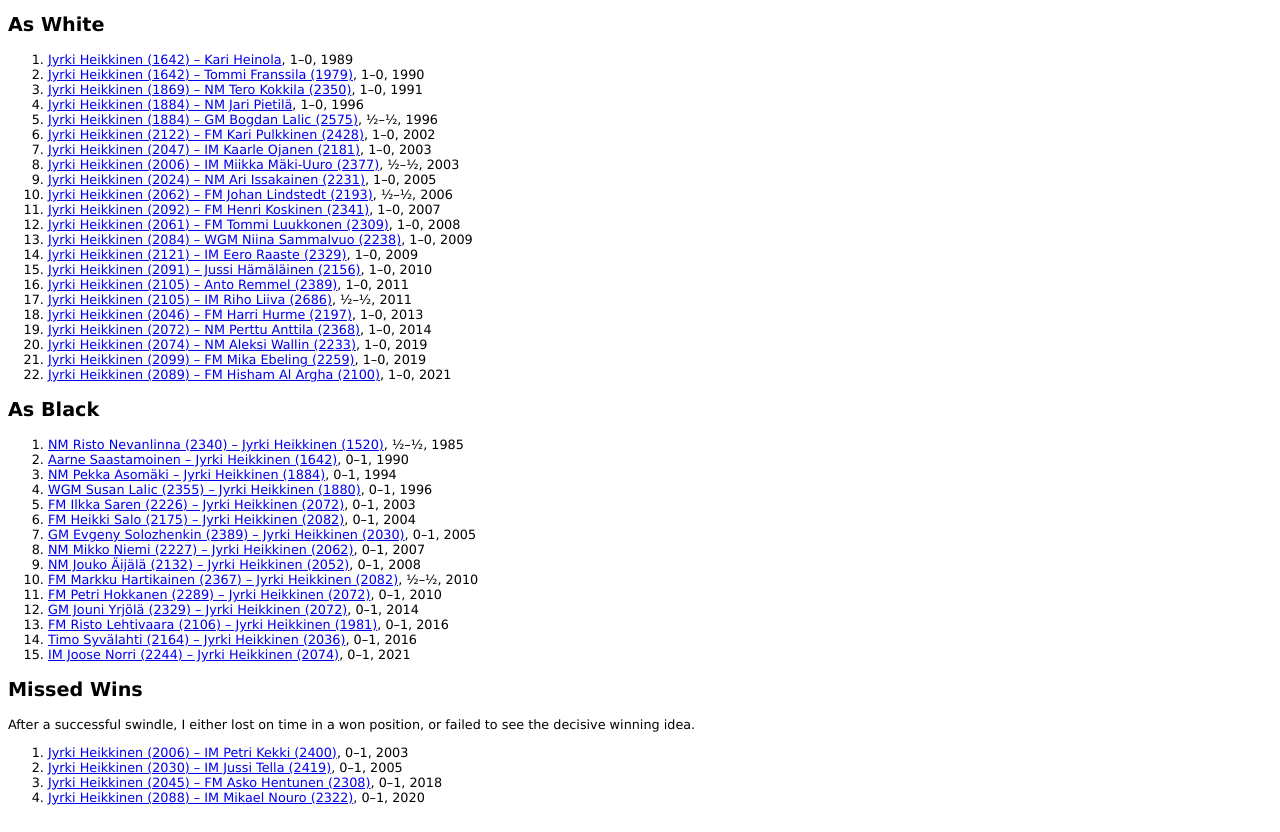
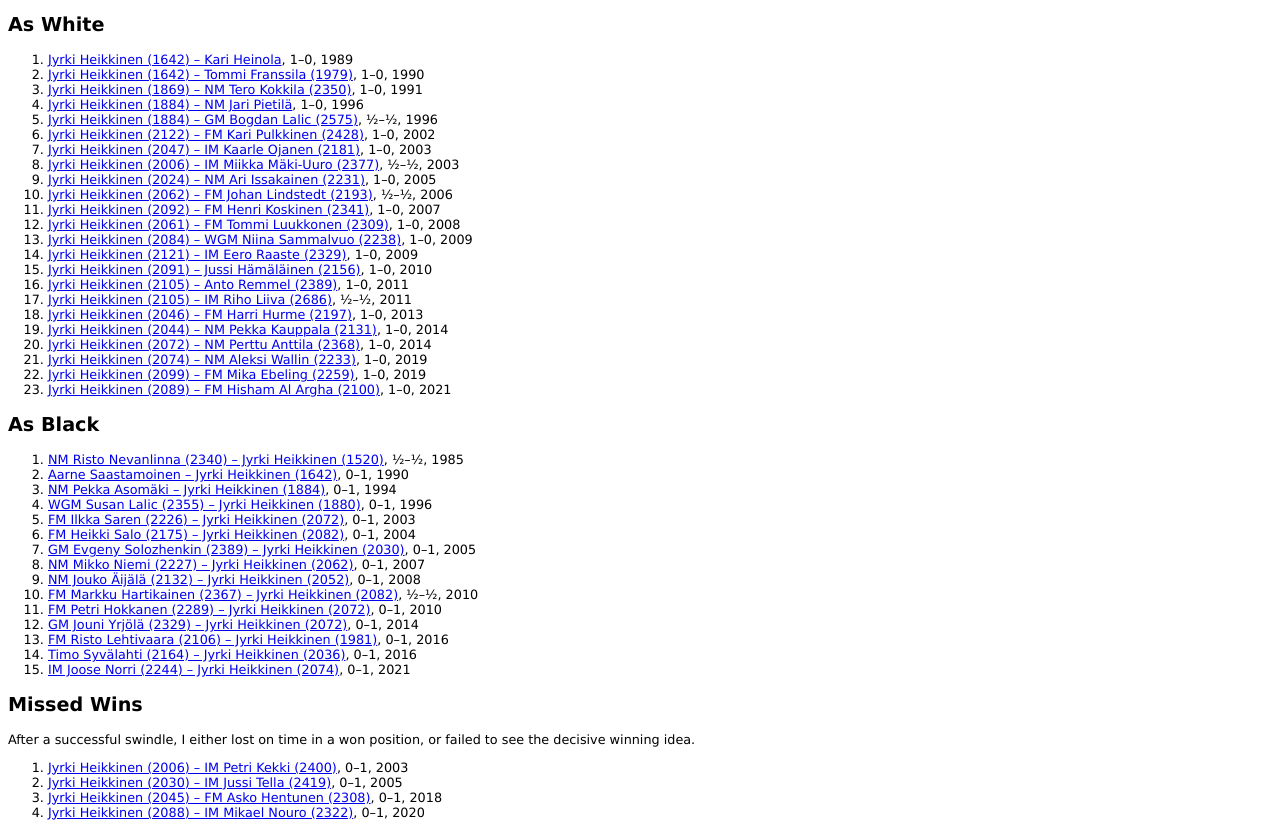
Before and after one commit to jyrheikk/jyrheikk.github.io, a plain HTML site: page swindles.html in a window 1280 px wide. Shown: the part 97-929 px from the top of the page. Drawn offline with Linux system fonts and the light colour scheme.

Commit message:
Update swindles.html

```diff
--- a/swindles.html
+++ b/swindles.html
@@ -34,6 +34,7 @@
   <li><a href="/pgn/bdg/pgn.html#pgn=bdg-misc|game=35">Jyrki Heikkinen (2105) – Anto Remmel (2389)</a>, 1–0, 2011</li>
   <li><a href="/pgn/bdg/pgn.html#pgn=langeheinecke|game=67">Jyrki Heikkinen (2105) – IM Riho Liiva (2686)</a>, ½–½, 2011</li>
   <li><a href="/pgn/bdg/pgn.html#pgn=euwe|game=52">Jyrki Heikkinen (2046) – FM Harri Hurme (2197)</a>, 1–0, 2013</li>
+  <li><a href="/pgn/ddg/pgn.html#pgn=ddg-kmoch|game=95">Jyrki Heikkinen (2044) – NM Pekka Kauppala (2131)</a>, 1–0, 2014</li>
   <li><a href="/pgn/gambits/pgn.html#pgn=staunton|game=37">Jyrki Heikkinen (2072) – NM Perttu Anttila (2368)</a>, 1–0, 2014</li>
   <li><a href="/pgn/other/pgn.html#pgn=pirc|game=51">Jyrki Heikkinen (2074) – NM Aleksi Wallin (2233)</a>, 1–0, 2019</li>
   <li><a href="/pgn/bdg/pgn.html#pgn=euwe|game=65">Jyrki Heikkinen (2099) – FM Mika Ebeling (2259)</a>, 1–0, 2019</li>
```
